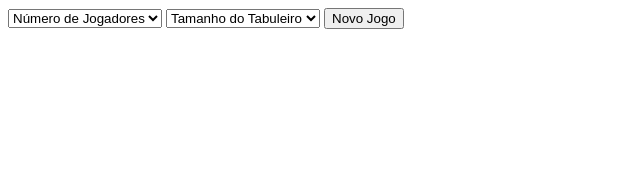
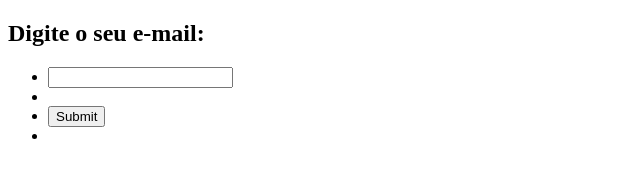
Before and after one commit to GuiLTheGr8/INF1407_ProgWeb_2022.2, a plain HTML site: page JogoMemoria/index.html in a window 1280 px wide. Shown: the whole page, without its empty margins (0-640 px from the left). Drawn offline with Linux system fonts and the light colour scheme; files whose address does not match are found by name.

Commit message:
Cartas + Validação de email funcionando

```diff
--- a/JogoMemoria/index.html
+++ b/JogoMemoria/index.html
@@ -4,22 +4,20 @@
     <meta charset="UTF-8">
     <meta http-equiv="X-UA-Compatible" content="IE=edge">
     <meta name="viewport" content="width=, initial-scale=1.0">
-    <title>Jogo da memória</title>
+    <title>Jogo da Memória Priplaniano</title>
     <script src="js/memoria.js"></script>
 </head>
 <body>
-    <form action="javascript:novoJogo()">
-        <select ="nJogadores">
-                <option value="" selected disabled hidden>Número de Jogadores</option>
-                <option value="1">1</option>
-                <option value="2">2</option>
-            </select>
-        <select id="nTabuleiro">
-                <option value="" selected disabled hidden>Tamanho do Tabuleiro</option>
-                <option value="2">2</option>
-                <option value="4">4</option>
-            </select>
-        <input id="btnNovo" type="submit" value="Novo Jogo">
-    </form>
+    <div class="mail">
+        <h2>Digite o seu e-mail:</h2>
+        <form name="form1" action="#">
+        <ul>
+        <li><input type='text' name='text1'/></li>
+        <li>&nbsp;</li>
+        <li class="submit"><input type="submit" name="submit" value="Submit" onclick="validarEmail(document.form1.text1)"/></li>
+        <li>&nbsp;</li>
+        </ul>
+        </form>
+        </div>
 </body>
 </html>
--- a/JogoMemoria/js/js/memoria.js
+++ /dev/null
@@ -1,6 +0,0 @@
-function novoJogo() {
-    var emailValido = verificaEmail();
-    if (emailValido == true) {
-        comecarJogo();
-    }
-}
--- /dev/null
+++ b/JogoMemoria/js/memoria.js
@@ -0,0 +1,16 @@
+function validarEmail(input) {
+    var mailformat = /\\[a-zA-Z]+\[[a-zA-Z]+\|[a-zA-Z]+(\|[a-zA-Z]+)*\]/;
+    if(input.value.match(mailformat)) {
+        alert("Email válido!");
+        document.form1.text1.focus();
+        novoJogo()
+    }
+    else {
+        alert("ERRO: Email inválido. Digite um e-mail priplaniano válido.");
+        document.form1.text1.focus();
+    }
+}
+
+function novoJogo() {
+    alert("Chamou novojogo!")
+}
```
Also changed, not shown: JogoMemoria/img/carta(1).png (added), JogoMemoria/img/carta(10).png (added), JogoMemoria/img/carta(11).png (added), JogoMemoria/img/carta(12).png (added), JogoMemoria/img/carta(2).png (added), JogoMemoria/img/carta(3).png (added), JogoMemoria/img/carta(4).png (added), JogoMemoria/img/carta(5).png (added), JogoMemoria/img/carta(6).png (added), JogoMemoria/img/carta(7).png (added), JogoMemoria/img/carta(8).png (added), JogoMemoria/img/carta(9).png (added), JogoMemoria/img/verso.png (added).
